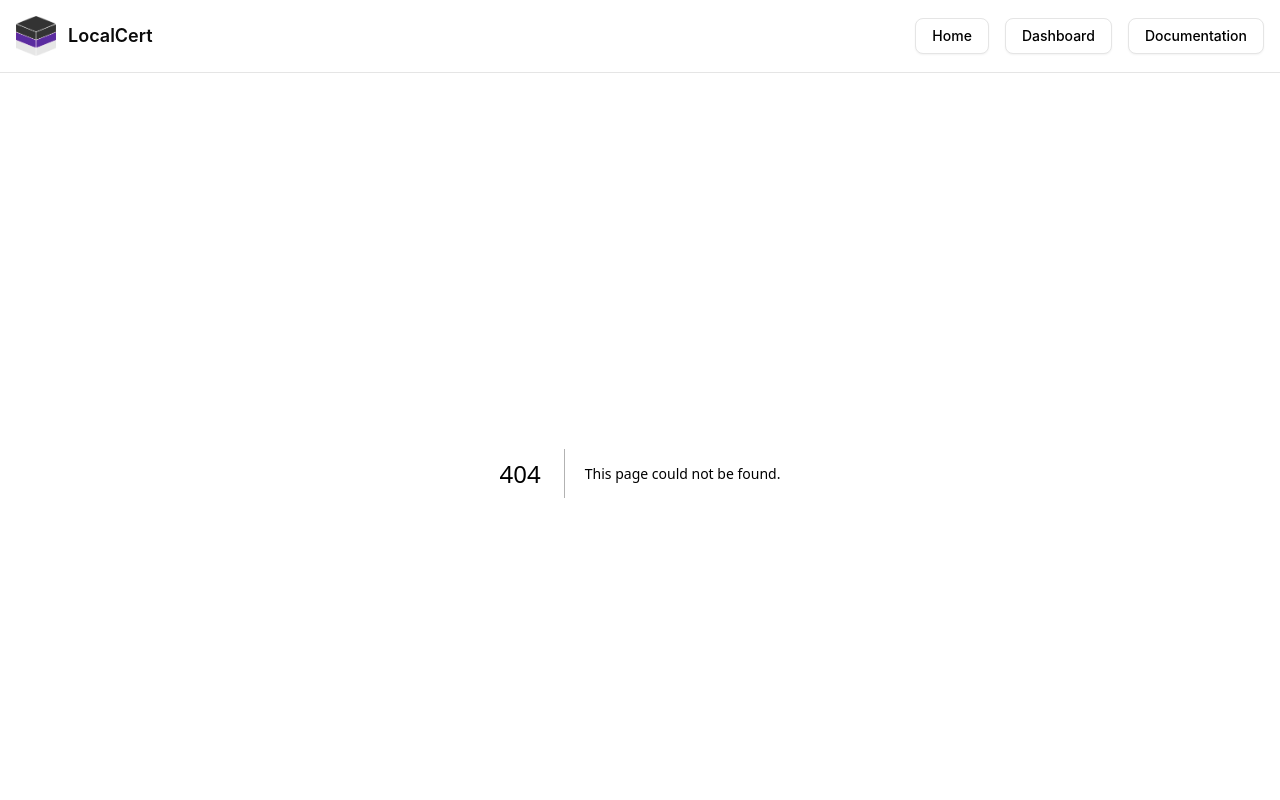
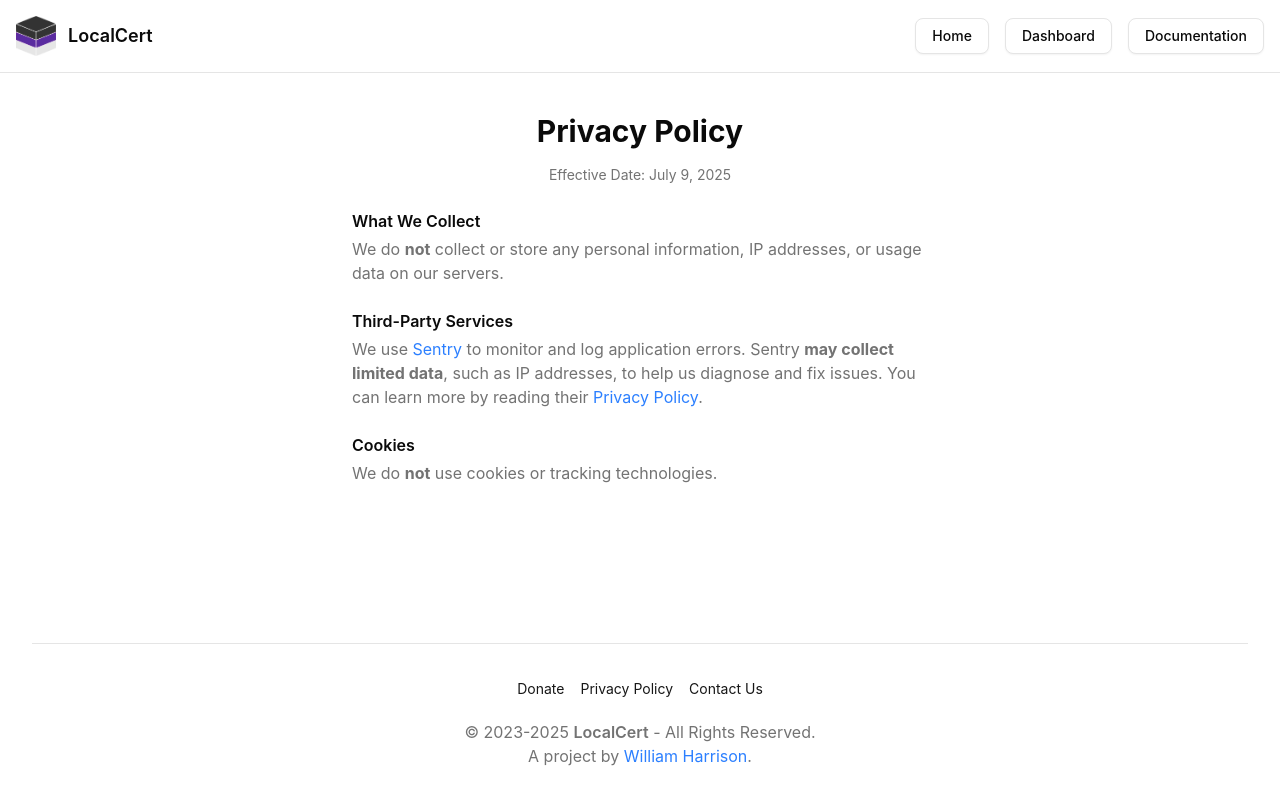
Before and after one commit to getlocalcert/dashboard, a Next.js app: page /privacy in a window 1280 px wide. Before the commit this address had no page. Shown: the top 800 px of the page. Built offline with nearby package versions, Linux system fonts and the light colour scheme.

Commit message:
add privacy policy

```diff
--- /dev/null
+++ b/src/app/privacy/page.tsx
@@ -0,0 +1,61 @@
+"use client";
+
+import Link from "next/link";
+
+export default function Privacy() {
+    return (
+        <div className="flex flex-col items-center text-center px-4 my-10">
+            {/* Title */}
+            <h2 className="text-2xl md:text-3xl font-bold flex items-center gap-2 text-foreground mb-4">
+                Privacy Policy
+            </h2>
+
+            {/* Effective Date */}
+            <p className="text-muted-foreground text-sm mb-6">Effective Date: July 9, 2025</p>
+
+            {/* Policy Content */}
+            <div className="text-muted-foreground text-base max-w-xl space-y-6 text-left">
+                <div>
+                    <h3 className="font-semibold text-foreground mb-1">What We Collect</h3>
+                    <p>
+                        We do <strong>not</strong> collect or store any personal information, IP addresses, or usage
+                        data on our servers.
+                    </p>
+                </div>
+
+                <div>
+                    <h3 className="font-semibold text-foreground mb-1">Third-Party Services</h3>
+                    <p>
+                        We use{" "}
+                        <Link
+                            href="https://sentry.io"
+                            target="_blank"
+                            rel="noopener noreferrer"
+                            className="text-blue-500 hover:text-blue-600"
+                        >
+                            Sentry
+                        </Link>{" "}
+                        to monitor and log application errors. Sentry <strong>may collect limited data</strong>, such as
+                        IP addresses, to help us diagnose and fix issues. You can learn more by reading their{" "}
+                        <Link
+                            href="https://sentry.io/privacy/"
+                            target="_blank"
+                            rel="noopener noreferrer"
+                            className="text-blue-500 hover:text-blue-600"
+                        >
+                            Privacy Policy
+                        </Link>
+                        .
+                    </p>
+                </div>
+
+                <div>
+                    <h3 className="font-semibold text-foreground mb-1">Cookies</h3>
+                    <p>
+                        We do <strong>not</strong> use cookies or tracking technologies.
+                    </p>
+                </div>
+            </div>
+        </div>
+    );
+}
--- a/src/components/misc/footer.tsx
+++ b/src/components/misc/footer.tsx
@@ -10,8 +10,8 @@ export default function Footer() {
             <FooterObject
                 mainLinks={[
                     { href: "https://wdh.gg/donate", label: "Donate" },
-                    { href: "mailto:abuse@localcert.net", label: "Report Abuse" },
-                    { href: "mailto:admin@localcert.net", label: "Contact Us" }
+                    { href: "/privacy", label: "Privacy Policy" },
+                    { href: "mailto:support@localcert.net", label: "Contact Us" }
                 ]}
                 copyright={`© 2023-${currentYear} LocalCert - All Rights Reserved.`}
             />
```
